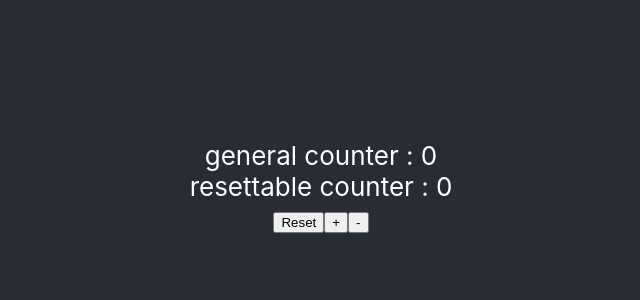
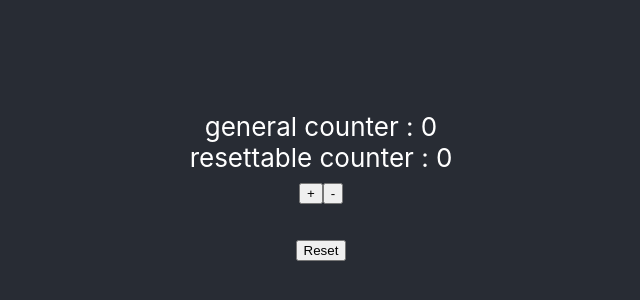
Before and after one commit to steph1611/OC_1st_activity, a React (Create React App) app: page / in a window 1280 px wide. Shown: the part 214-514 px from the top of the page, without its empty margins (319-959 px from the left). Built offline with nearby package versions, Linux system fonts and the light colour scheme.

Commit message:
Ajout de component.js pour transferer l'affichage dans un composant et modification de app.js en consequence

```diff
--- a/src/App.js
+++ b/src/App.js
@@ -1,43 +1,22 @@
 import React from 'react';
 import './App.css';
 
+import Display from './component.js'
+
 class App extends React.Component {
 
-  constructor() {
-    super();
-    this.state = {
-      general_counter: 0,
-      resettable_counter: 0
-    };
-  }
+  state={resetCounter:false}
 
-  resetCounter= () => this.setState( {resettable_counter: 0} );
-
-  incCounters= () => this.setState(
-    {
-      resettable_counter: this.state.resettable_counter+1,
-      general_counter: this.state.general_counter+1
-    }
-  );
-
-  decCounters= () => this.setState(
-    {
-      resettable_counter: this.state.resettable_counter-1,
-      general_counter: this.state.general_counter-1
-    }
-  );
+  resetCounter= () => this.setState( {resetCounter: !this.state.resetCounter} );
 
   render() {
-      console.log(this.state.resettable_counter);
       return (
       <div className="App">
         <header className="App-header">
-          <div>general counter : {this.state.general_counter}</div>
-          <div>resettable counter : {this.state.resettable_counter}</div>
+          <Display resetCounter={this.state.resetCounter}></Display>
           <div>
-            <button onClick={this.resetCounter}>Reset</button>
-            <button onClick={this.incCounters}>+</button>
-            <button onClick={this.decCounters}>-</button>
+           <p></p><p></p>
+           <button onClick={this.resetCounter}>Reset</button>
           </div>
         </header>
       </div>
--- /dev/null
+++ b/src/component.js
@@ -0,0 +1,49 @@
+import React from 'react'
+
+class Display extends React.Component {
+
+  constructor() {
+    super();
+      this.state = {
+          generalCounter: 0,
+          resettableCounter: 0
+      };
+  }
+
+  componentWillReceiveProps(nextProps) {
+    if (nextProps.resetCounter!==this.props.resettableCounter)
+      this.setState({resettableCounter: 0})
+  }
+
+  render() {
+    return (
+        <>
+        <div>
+        <div>general counter : {this.state.generalCounter}</div>
+        <div>resettable counter : {this.state.resettableCounter}</div>
+        </div>
+        <div>
+            <button onClick={this.incCounters}>+</button>
+            <button onClick={this.decCounters}>-</button>
+        </div>
+        </>
+    )
+  }
+
+  incCounters= () => this.setState(
+    {
+      resettableCounter: this.state.resettableCounter+1,
+      generalCounter: this.state.generalCounter+1
+    }
+  )
+
+  decCounters= () => this.setState(
+    {
+      resettableCounter: this.state.resettableCounter-1,
+      generalCounter: this.state.generalCounter-1
+    }
+  )
+
+}
+
+export default Display
```
